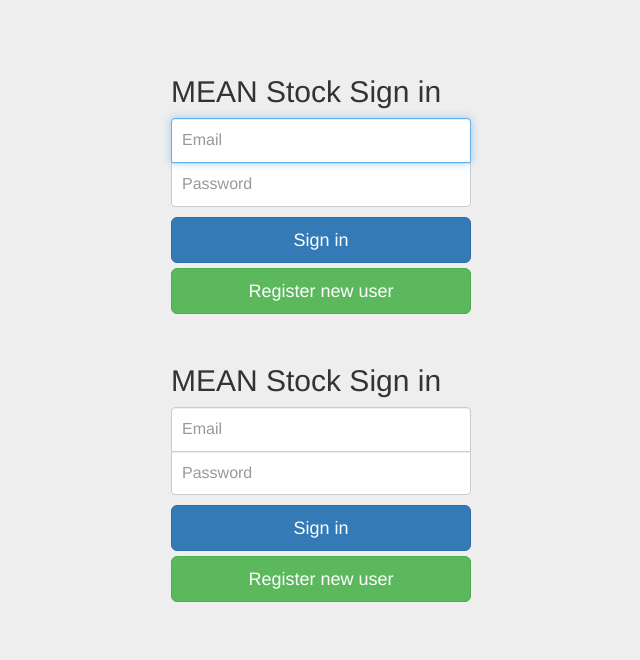
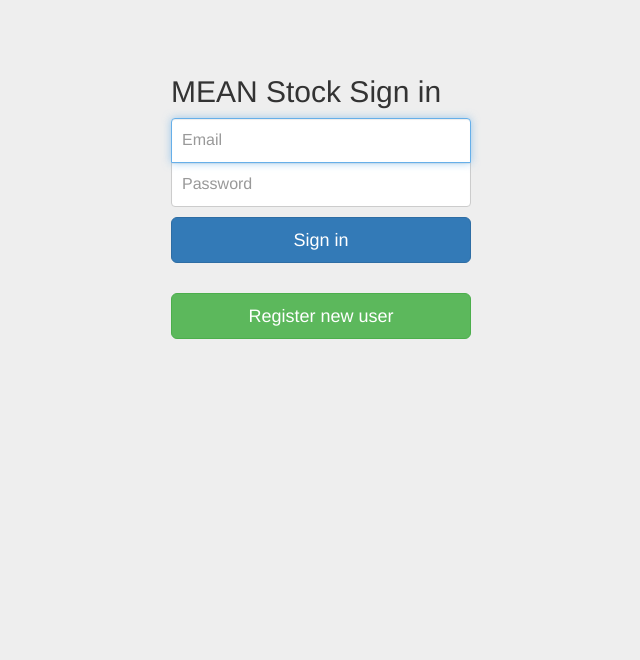
Before and after one commit to lanking520/MeanStock, a plain HTML site: page client/index.html in a window 1280 px wide. Shown: the whole page, without its empty margins (319-959 px from the left). Drawn offline with Linux system fonts and the light colour scheme.

Commit message:
Modify index

```diff
--- a/client/index.html
+++ b/client/index.html
@@ -1,15 +1,3 @@
-<!DOCTYPE html>
-<html>
-<head>
-
-</head>
-<body ng-app="Mainmodule">
-<div ng-controller="MainController">
-    <div ng-include="currView"></div>
-</div>
-</body>
-</html>
-
 <!DOCTYPE html>
 <html lang="en">
   <head>
--- a/client/js/login.js
+++ b/client/js/login.js
@@ -10,8 +10,9 @@ var mainController = function($scope){
       $scope.lalara = "";
     }
   }
-  $scope.currView = currentview;
-  $scope.goreg = function(){currentview = "login/registertable.html"}
+  $scope.currView = "login/logintable.html";
+  $scope.goreg = function(){$scope.currView = "login/registertable.html"}
+  $scope.backhome= function(){$scope.currView = "login/logintable.html"}
 };
 
 myApp.controller("MainController",mainController);
--- a/client/login/logintable.html
+++ b/client/login/logintable.html
@@ -3,5 +3,7 @@
         <input type="email"  class="form-control" ng-model="myEmail" placeholder="Email" required autofocus>
         <input type="password" ng-model="myPassword" class="form-control" placeholder="Password" required>
         <button class="btn btn-lg btn-primary btn-block" ng-click="login()">Sign in</button>
-        <button class="btn btn-lg btn-success btn-block" ng-click="goreg()">Register new user</button>
 </form>
+<form class="form-signin">
+<button class="btn btn-lg btn-success btn-block" ng-click="goreg()">Register new user</button>
+</form>
```
Also changed, not shown: client/login/registertable.html (+3 -0 lines), client/README.md (added).
